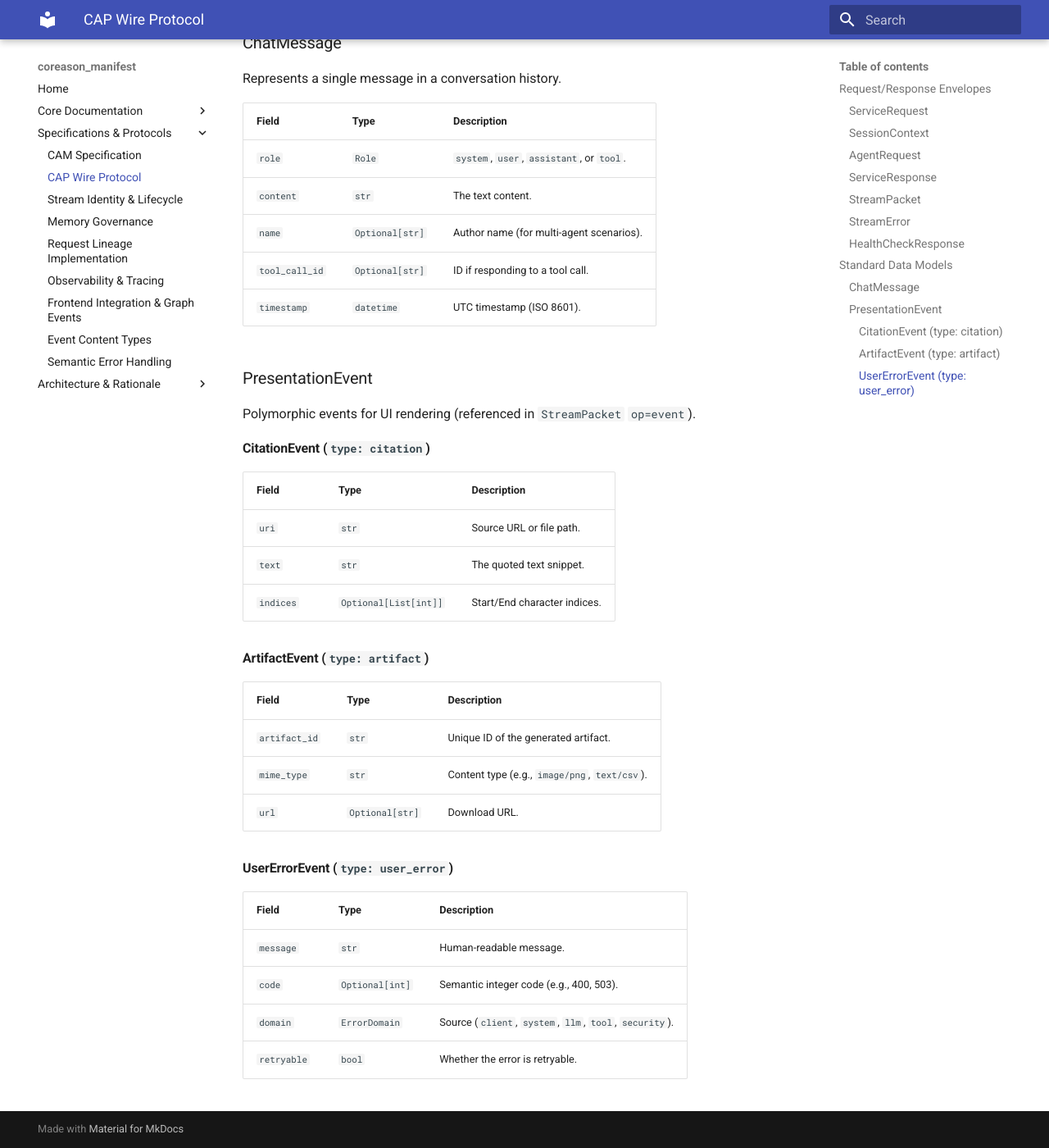
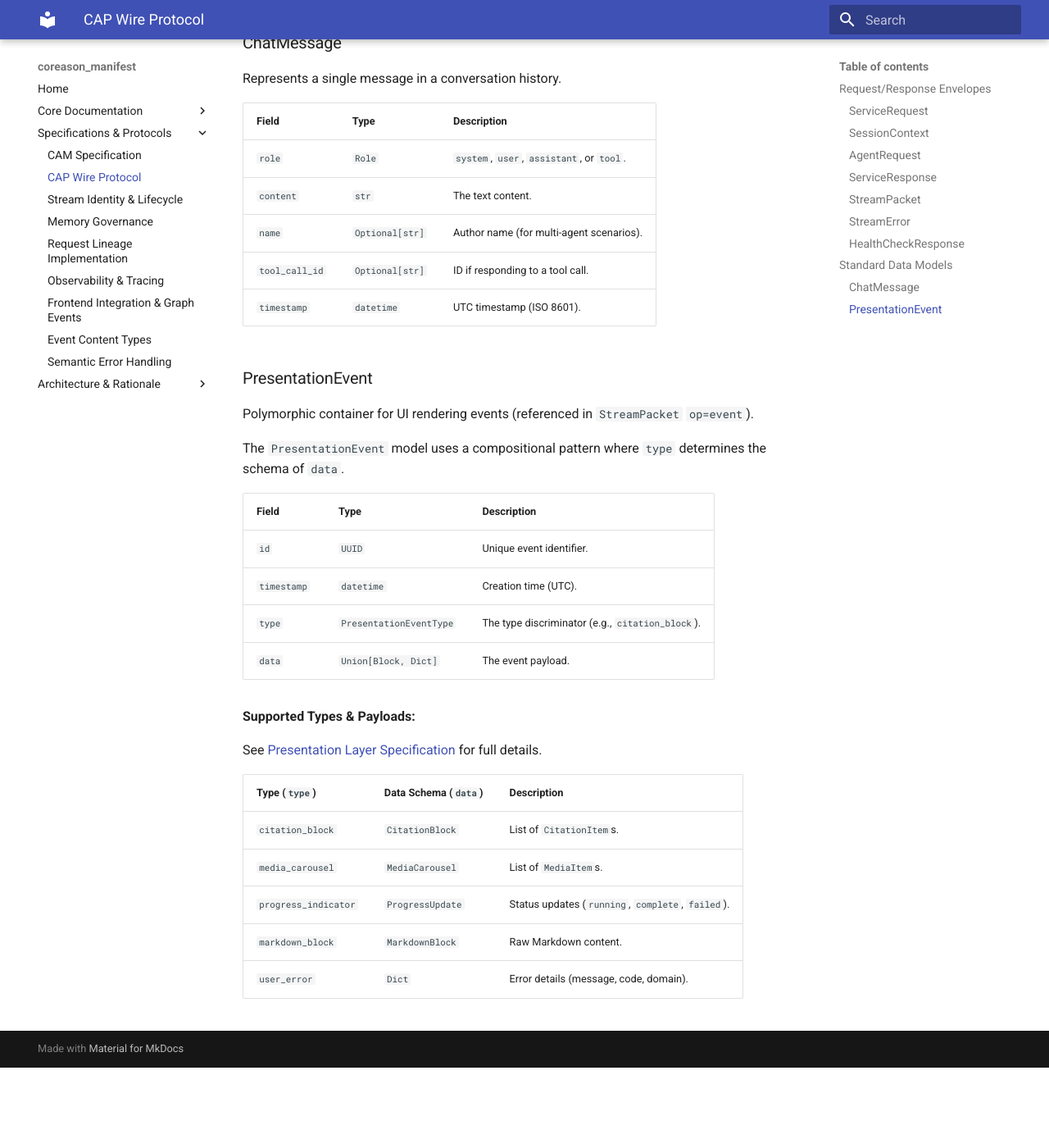
Before and after one commit to CoReason-AI/coreason-manifest, an MkDocs documentation site: the page built from docs/cap/wire_protocol.md, in a window 1280 px wide and 1400 px high, scrolled down 4614 px. Shown: the whole window at 82% size. Built offline with MkDocs 1.6.1 and Material for MkDocs 9.7.7, drawn with Linux system fonts in a browser that asks for light colours; after the commit the page ends 5916 px from its top, so only the background shows below that.

```diff
--- a/docs/cap/wire_protocol.md
+++ b/docs/cap/wire_protocol.md
@@ -174,29 +174,25 @@ Represents a single message in a conversation history.
 
 ### PresentationEvent
 
-Polymorphic events for UI rendering (referenced in `StreamPacket` `op=event`).
+Polymorphic container for UI rendering events (referenced in `StreamPacket` `op=event`).
 
-#### CitationEvent (`type: citation`)
+The `PresentationEvent` model uses a compositional pattern where `type` determines the schema of `data`.
 
 | Field | Type | Description |
 | :--- | :--- | :--- |
-| `uri` | `str` | Source URL or file path. |
-| `text` | `str` | The quoted text snippet. |
-| `indices` | `Optional[List[int]]` | Start/End character indices. |
+| `id` | `UUID` | Unique event identifier. |
+| `timestamp` | `datetime` | Creation time (UTC). |
+| `type` | `PresentationEventType` | The type discriminator (e.g., `citation_block`). |
+| `data` | `Union[Block, Dict]` | The event payload. |
 
-#### ArtifactEvent (`type: artifact`)
+**Supported Types & Payloads:**
 
-| Field | Type | Description |
+See [Presentation Layer Specification](presentation_layer.md) for full details.
+
+| Type (`type`) | Data Schema (`data`) | Description |
 | :--- | :--- | :--- |
-| `artifact_id` | `str` | Unique ID of the generated artifact. |
-| `mime_type` | `str` | Content type (e.g., `image/png`, `text/csv`). |
-| `url` | `Optional[str]` | Download URL. |
-
-#### UserErrorEvent (`type: user_error`)
-
-| Field | Type | Description |
-| :--- | :--- | :--- |
-| `message` | `str` | Human-readable message. |
-| `code` | `Optional[int]` | Semantic integer code (e.g., 400, 503). |
-| `domain` | `ErrorDomain` | Source (`client`, `system`, `llm`, `tool`, `security`). |
-| `retryable` | `bool` | Whether the error is retryable. |
+| `citation_block` | `CitationBlock` | List of `CitationItem`s. |
+| `media_carousel` | `MediaCarousel` | List of `MediaItem`s. |
+| `progress_indicator` | `ProgressUpdate` | Status updates (`running`, `complete`, `failed`). |
+| `markdown_block` | `MarkdownBlock` | Raw Markdown content. |
+| `user_error` | `Dict` | Error details (message, code, domain). |
```
Also changed, not shown: docs/cap/presentation_layer.md (added, +123 -0 lines), docs/cap/specification.md (+6 -3 lines), 9 other files.
